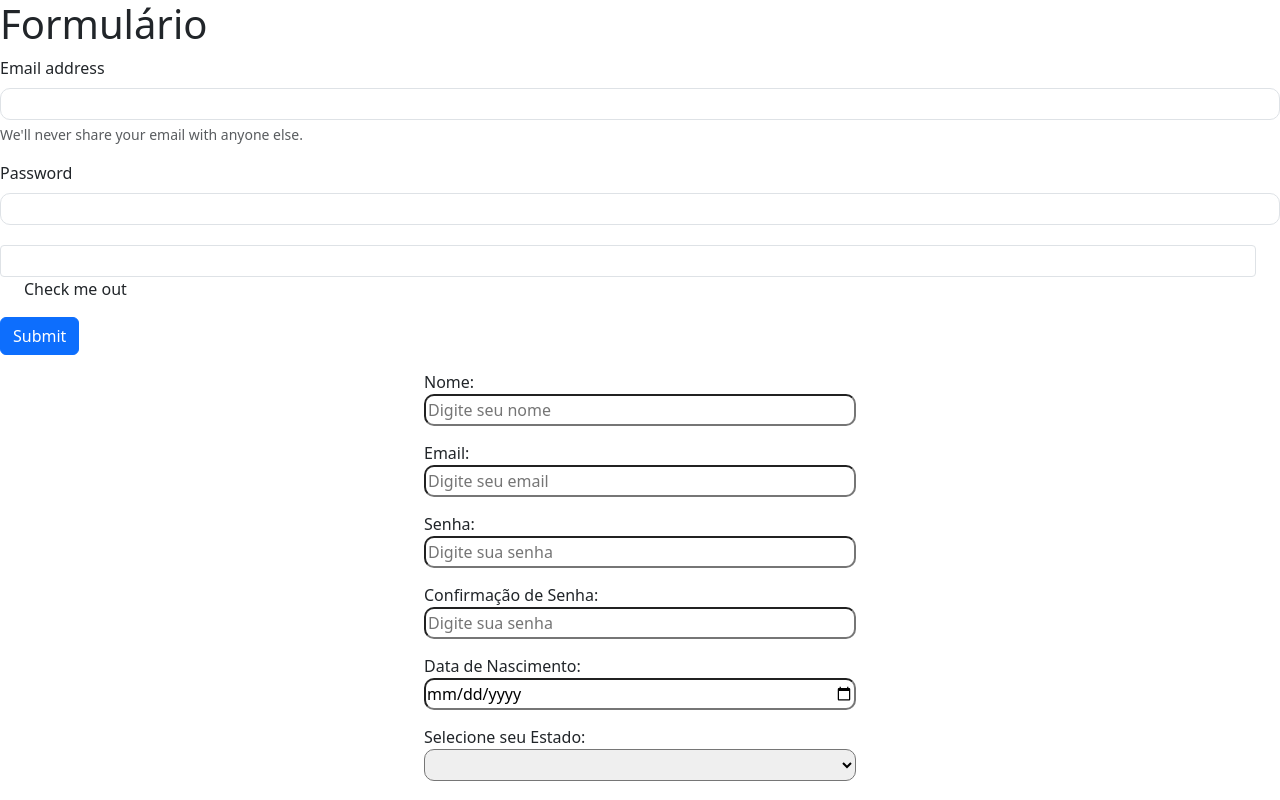
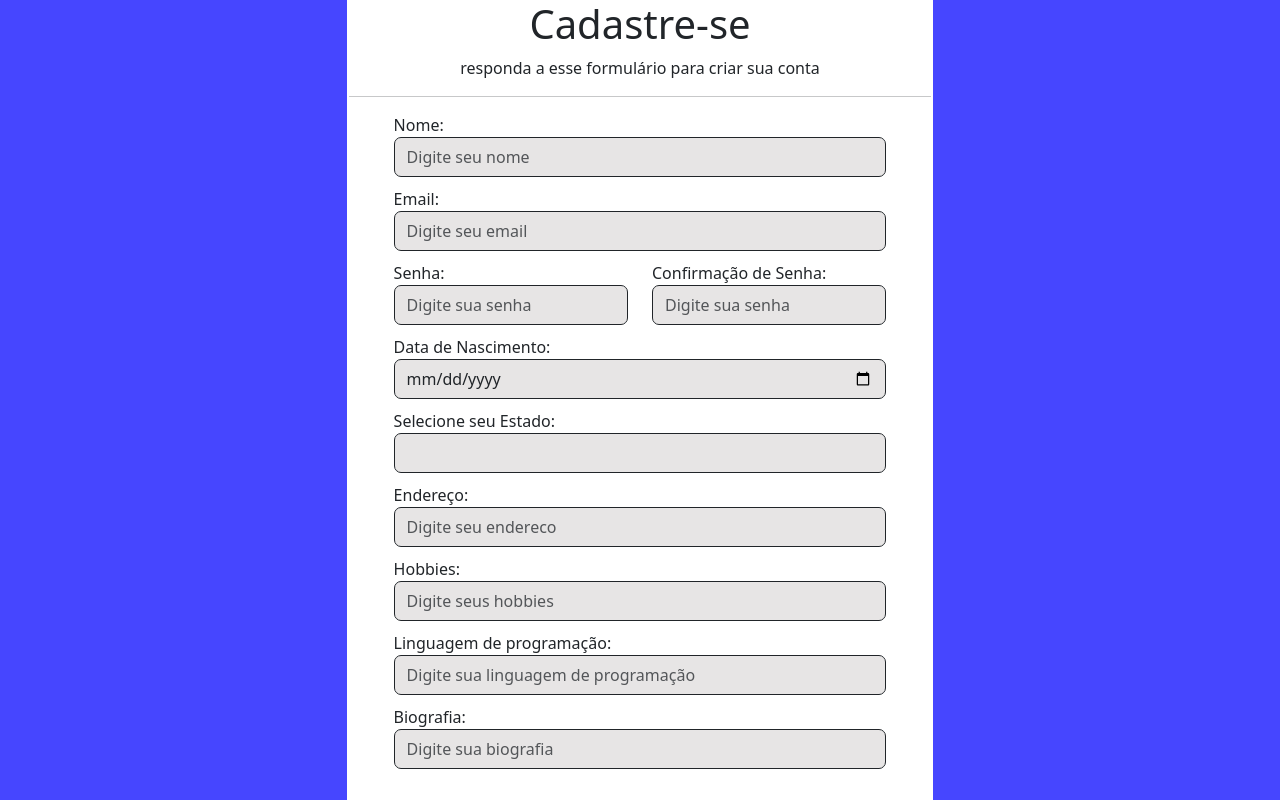
Before and after one commit to spricigom/formDev, a Vue app: page / in a window 1280 px wide. Shown: the top 800 px of the page. Built offline with nearby package versions, Linux system fonts and the light colour scheme.

Commit message:
campos melhorados

```diff
--- a/src/components/EditPerfil.vue
+++ b/src/components/EditPerfil.vue
@@ -173,33 +173,18 @@ function enviarDados() {
 }
 </script>
 <template>
-    <h1>Formulário</h1>
 
 
 
 
 
 
-    <form>
-        <div class="mb-3">
-            <label for="exampleInputEmail1" class="form-label">Email address</label>
-            <input type="email" class="form-control" id="exampleInputEmail1" aria-describedby="emailHelp">
-            <div id="emailHelp" class="form-text">We'll never share your email with anyone else.</div>
-        </div>
-        <div class="mb-3">
-            <label for="exampleInputPassword1" class="form-label">Password</label>
-            <input type="password" class="form-control" id="exampleInputPassword1">
-        </div>
-        <div class="mb-3 form-check">
-            <input type="checkbox" class="form-check-input" id="exampleCheck1">
-            <label class="form-check-label" for="exampleCheck1">Check me out</label>
-        </div>
-        <button type="submit" class="btn btn-primary">Submit</button>
-    </form>
 
 
 
-    <div class="container text-left">
+
+
+    <div class="text-left">
         <div class="row">
 
 
@@ -208,40 +193,75 @@ function enviarDados() {
             </div>
             <div class="col">
                 <div class="formulario">
+
+                    <div class="text-center">
+                         <h1>Cadastre-se</h1>
+                         <p>responda a esse formulário para criar sua conta</p>
+                    </div>
+
+                    <hr style="margin-left:-10px; margin-right: -10px;">
+
+
+
+
                     <form @submit.prevent="enviarDados">
 
                         <div class="campo">
                             <label for="">Nome:</label>
                             <div class="linha">
-                                <input type="text" v-model="perfil.nome" placeholder="Digite seu nome">
+                                <input type="text" class="form-control" v-model="perfil.nome"
+                                    placeholder="Digite seu nome">
                             </div>
                         </div>
 
                         <div class="campo">
                             <label for="">Email:</label>
                             <div class="linha">
-                                <input type="email" v-model="perfil.email" placeholder="Digite seu email">
+                                <input type="email" class="form-control" v-model="perfil.email"
+                                    placeholder="Digite seu email">
                             </div>
                         </div>
 
-                        <div class="campo">
+
+
+
+
+                        <div class=" text-left">
+                            <div class="row">
+                                <div class="col">
+
+                        <div class="campoEsq">
                             <label for="">Senha:</label>
                             <div class="linha">
-                                <input type="password" v-model="perfil.senha" placeholder="Digite sua senha">
+                                <input type="password" class="form-control" v-model="perfil.senha"
+                                    placeholder="Digite sua senha">
+                            </div>
+                        </div>
+                                </div>
+                                <div class="col">
+                                     <div class="campoDir">
+                            <label for="">Confirmação de Senha:</label>
+                            <div class="linha">
+                                <input type="password" class="form-control" v-model="perfil.confirmSenha"
+                                    placeholder="Digite sua senha">
+                            </div>
+                        </div>
+                                </div>
+
                             </div>
                         </div>
 
-                        <div class="campo">
-                            <label for="">Confirmação de Senha:</label>
-                            <div class="linha">
-                                <input type="password" v-model="perfil.confirmSenha" placeholder="Digite sua senha">
-                            </div>
-                        </div>
+
+
+
+
+
 
                         <div class="campo">
                             <label for="">Data de Nascimento:</label>
                             <div class="linha">
-                                <input type="date" v-model="perfil.nascimento" placeholder="Data de Nascimento">
+                                <input type="date" class="form-control" v-model="perfil.nascimento"
+                                    placeholder="Data de Nascimento">
                             </div>
                         </div>
 
@@ -249,7 +269,7 @@ function enviarDados() {
                         <div class="campo">
                             <label for="">Selecione seu Estado:</label>
                             <div class="linha">
-                                <select name="estados" id="estados" v-model.lazy="estados.sigla">
+                                <select name="estados" id="estados" class="form-control" v-model.lazy="estados.sigla">
                                     <option v-for="(item, index) in estados" :value="item" :key="index"> {{ item }}
                                     </option>
                                 </select>
@@ -259,21 +279,23 @@ function enviarDados() {
                         <div class="campo">
                             <label for="">Endereço:</label>
                             <div class="linha">
-                                <input type="text" v-model="perfil.endereco" placeholder="Digite seu endereco">
+                                <input type="text" class="form-control" v-model="perfil.endereco"
+                                    placeholder="Digite seu endereco">
                             </div>
                         </div>
 
                         <div class="campo">
                             <label for="">Hobbies:</label>
                             <div class="linha">
-                                <input type="text" v-model="perfil.hobbies" placeholder="Digite seus hobbies">
+                                <input type="text" class="form-control" v-model="perfil.hobbies"
+                                    placeholder="Digite seus hobbies">
                             </div>
                         </div>
 
                         <div class="campo">
                             <label for="">Linguagem de programação:</label>
                             <div class="linha">
-                                <input type="text" v-model="perfil.linguagem"
+                                <input type="text" class="form-control" v-model="perfil.linguagem"
                                     placeholder="Digite sua linguagem de programação">
                             </div>
                         </div>
@@ -281,7 +303,8 @@ function enviarDados() {
                         <div class="campo">
                             <label for="">Biografia:</label>
                             <div class="linha">
-                                <input type="text" v-model="perfil.biografia" placeholder="Digite sua biografia">
+                                <input type="text" class="form-control" v-model="perfil.biografia"
+                                    placeholder="Digite sua biografia">
                             </div>
                         </div>
 
@@ -312,7 +335,7 @@ function enviarDados() {
 
 
 
-                        <button type="submit" id="botao" class="btn btn-primary">Mostrar</button>
+                        <button type="submit" id="botao" class="btn btn-primary " style="margin-top: 25px; margin-left: 35px; margin-right: 35px; margin-bottom: 30px; width:90% ;"><h5>Mostrar</h5></button>
                     </form>
                 </div>
             </div>
@@ -331,25 +354,39 @@ function enviarDados() {
 
 <style scoped>
 .colLados {
-    width: 30%;
+    width:27.5%;
+    background-color: rgb(70, 70, 255);
+
 
 }
 
 .col {
-    width: 40%;
+    width: 45%;
 
 }
 
 
 .campo {
-    margin-top: 15px;
-    margin-bottom: 15px;
+    margin-top: 10px;
+    margin-bottom: 10px;
+    margin-left: 35px;
+    margin-right: 35px;
 }
+.campoEsq {
+    margin-left: 35px;
+}
+.campoDir {
+    margin-right: 35px;
+}
+
+
 
 .linha select,
 input {
     width: 100%;
-    height: 4vh;
-    border-radius: 10px;
+    height: 5vh;
+    border-radius: 7px;
+    background-color: rgb(231, 229, 229);
+    border: .1px solid;
 }
 </style>
```
